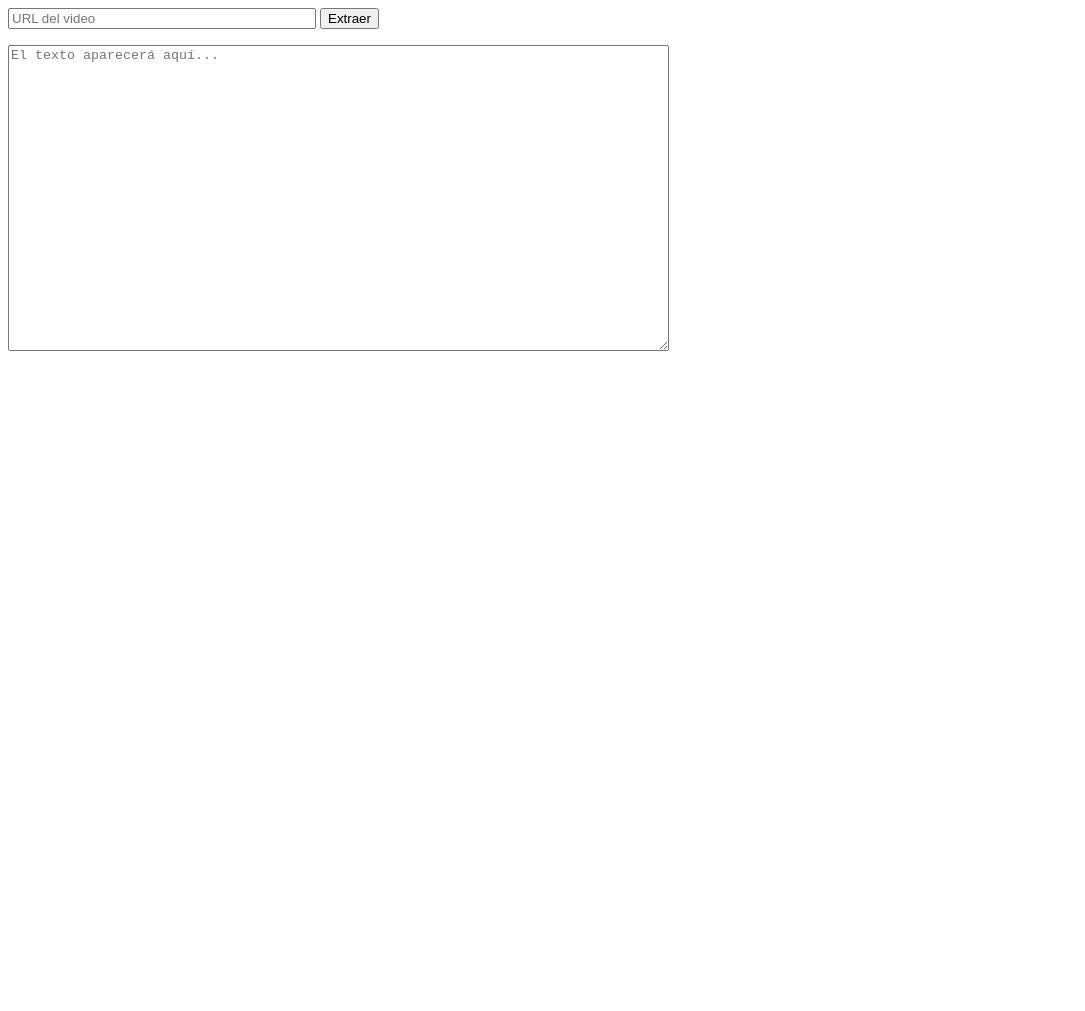
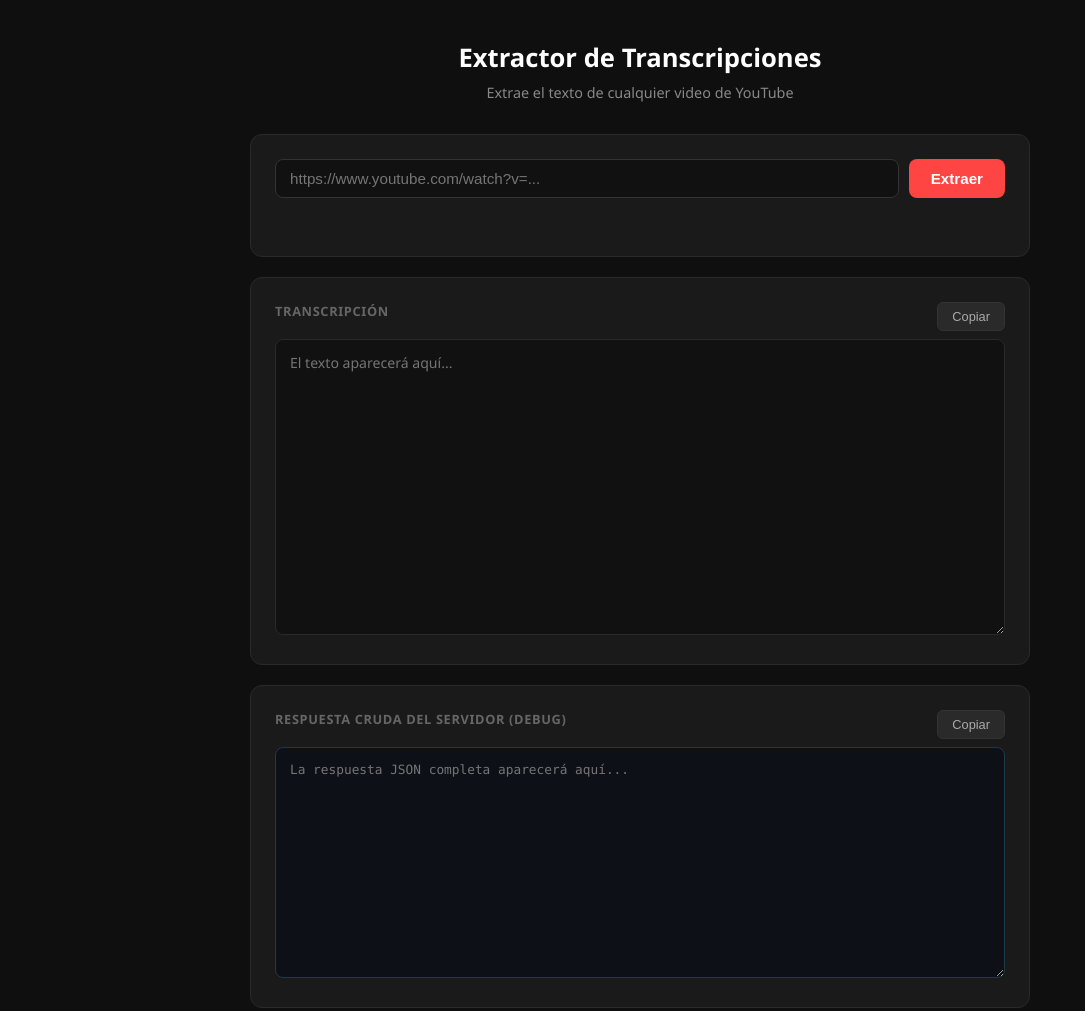
Before and after one commit to LuisRZJ/YT-transcripciones, a website: page index.html in a window 1280 px wide. Shown: the whole page, without its empty margins (0-1085 px from the left). Before the commit the page ends 800 px from the top, so only its background shows below. Drawn offline with Linux system fonts and the light colour scheme.

Commit message:
refactor: Enhance UI and improve debug information in transcript extraction process

```diff
--- a/index.html
+++ b/index.html
@@ -2,46 +2,225 @@
 <html lang="es">
 <head>
     <meta charset="UTF-8">
-    <title>Extractor</title>
+    <meta name="viewport" content="width=device-width, initial-scale=1.0">
+    <title>Extractor de Transcripciones</title>
+    <style>
+        * { box-sizing: border-box; margin: 0; padding: 0; }
+
+        body {
+            font-family: 'Segoe UI', sans-serif;
+            background: #0f0f0f;
+            color: #e0e0e0;
+            min-height: 100vh;
+            display: flex;
+            flex-direction: column;
+            align-items: center;
+            padding: 40px 20px;
+        }
+
+        h1 {
+            font-size: 1.6rem;
+            font-weight: 600;
+            margin-bottom: 8px;
+            color: #fff;
+        }
+
+        .subtitle {
+            font-size: 0.9rem;
+            color: #888;
+            margin-bottom: 32px;
+        }
+
+        .card {
+            background: #1a1a1a;
+            border: 1px solid #2a2a2a;
+            border-radius: 12px;
+            padding: 24px;
+            width: 100%;
+            max-width: 780px;
+            margin-bottom: 20px;
+        }
+
+        .input-row {
+            display: flex;
+            gap: 10px;
+        }
+
+        input[type="text"] {
+            flex: 1;
+            background: #111;
+            border: 1px solid #333;
+            border-radius: 8px;
+            padding: 10px 14px;
+            font-size: 0.95rem;
+            color: #e0e0e0;
+            outline: none;
+            transition: border-color 0.2s;
+        }
+
+        input[type="text"]:focus {
+            border-color: #ff4444;
+        }
+
+        button {
+            background: #ff4444;
+            color: #fff;
+            border: none;
+            border-radius: 8px;
+            padding: 10px 22px;
+            font-size: 0.95rem;
+            font-weight: 600;
+            cursor: pointer;
+            transition: background 0.2s;
+            white-space: nowrap;
+        }
+
+        button:hover { background: #cc3333; }
+        button:disabled { background: #555; cursor: not-allowed; }
+
+        #estado {
+            margin-top: 14px;
+            font-size: 0.88rem;
+            min-height: 20px;
+            color: #aaa;
+        }
+
+        #estado.error { color: #ff6b6b; }
+        #estado.ok { color: #6bffb8; }
+
+        label {
+            display: block;
+            font-size: 0.8rem;
+            font-weight: 600;
+            text-transform: uppercase;
+            letter-spacing: 0.05em;
+            color: #666;
+            margin-bottom: 8px;
+        }
+
+        textarea {
+            width: 100%;
+            background: #111;
+            border: 1px solid #2a2a2a;
+            border-radius: 8px;
+            padding: 12px 14px;
+            font-size: 0.88rem;
+            color: #ccc;
+            resize: vertical;
+            outline: none;
+            font-family: inherit;
+            line-height: 1.6;
+        }
+
+        textarea:focus { border-color: #444; }
+
+        #debugBox {
+            font-family: 'Cascadia Code', 'Consolas', monospace;
+            font-size: 0.8rem;
+            color: #7ec8e3;
+            background: #0d1117;
+            border-color: #1e3a4a;
+            white-space: pre-wrap;
+        }
+
+        .copy-btn {
+            background: #2a2a2a;
+            color: #aaa;
+            font-size: 0.8rem;
+            font-weight: 500;
+            padding: 6px 14px;
+            border-radius: 6px;
+            border: 1px solid #333;
+            margin-bottom: 8px;
+            float: right;
+        }
+        .copy-btn:hover { background: #333; color: #fff; }
+
+        .clearfix::after { content: ''; display: table; clear: both; }
+    </style>
 </head>
 <body>
-    <input type="text" id="videoUrl" placeholder="URL del video" style="width: 300px;">
-    <button onclick="obtenerTexto()">Extraer</button>
+    <h1>Extractor de Transcripciones</h1>
+    <p class="subtitle">Extrae el texto de cualquier video de YouTube</p>
 
-    <p id="estado"></p>
+    <div class="card">
+        <div class="input-row">
+            <input type="text" id="videoUrl" placeholder="https://www.youtube.com/watch?v=...">
+            <button id="btn" onclick="obtenerTexto()">Extraer</button>
+        </div>
+        <p id="estado"></p>
+    </div>
 
-    <textarea id="resultado" rows="20" cols="80" placeholder="El texto aparecerá aquí..."></textarea>
+    <div class="card">
+        <div class="clearfix">
+            <button class="copy-btn" onclick="copiar('resultado')">Copiar</button>
+            <label>Transcripción</label>
+        </div>
+        <textarea id="resultado" rows="12" placeholder="El texto aparecerá aquí..."></textarea>
+    </div>
+
+    <div class="card">
+        <div class="clearfix">
+            <button class="copy-btn" onclick="copiar('debugBox')">Copiar</button>
+            <label>Respuesta cruda del servidor (debug)</label>
+        </div>
+        <textarea id="debugBox" class="debugBox" rows="10" placeholder="La respuesta JSON completa aparecerá aquí..."></textarea>
+    </div>
 
     <script>
         async function obtenerTexto() {
-            const url = document.getElementById('videoUrl').value;
+            const url = document.getElementById('videoUrl').value.trim();
             const estado = document.getElementById('estado');
             const resultado = document.getElementById('resultado');
+            const debugBox = document.getElementById('debugBox');
+            const btn = document.getElementById('btn');
 
             if (!url) return;
 
+            estado.className = '';
             estado.innerText = 'Extrayendo...';
             resultado.value = '';
+            debugBox.value = '';
+            btn.disabled = true;
 
             try {
                 const response = await fetch('/api/transcript', {
                     method: 'POST',
                     headers: { 'Content-Type': 'application/json' },
-                    body: JSON.stringify({ url: url })
+                    body: JSON.stringify({ url })
                 });
 
-                const data = await response.json();
+                const rawText = await response.text();
+                debugBox.value = rawText;
 
-                if (response.ok) {
+                let data;
+                try { data = JSON.parse(rawText); } catch { data = null; }
+
+                if (response.ok && data?.transcript) {
                     resultado.value = data.transcript;
-                    estado.innerText = 'Completado';
+                    estado.className = 'ok';
+                    estado.innerText = `Completado — ${data.transcript.split(' ').length} palabras`;
                 } else {
-                    estado.innerText = data.error;
+                    estado.className = 'error';
+                    estado.innerText = data?.error ?? `Error ${response.status}`;
                 }
             } catch (error) {
+                estado.className = 'error';
                 estado.innerText = 'Error de conexión con la API';
+                debugBox.value = error.toString();
+            } finally {
+                btn.disabled = false;
             }
         }
+
+        function copiar(id) {
+            const el = document.getElementById(id);
+            navigator.clipboard.writeText(el.value);
+        }
+
+        document.getElementById('videoUrl').addEventListener('keydown', e => {
+            if (e.key === 'Enter') obtenerTexto();
+        });
     </script>
 </body>
 </html>
```
Also changed, not shown: api/transcript.js (+21 -8 lines).
